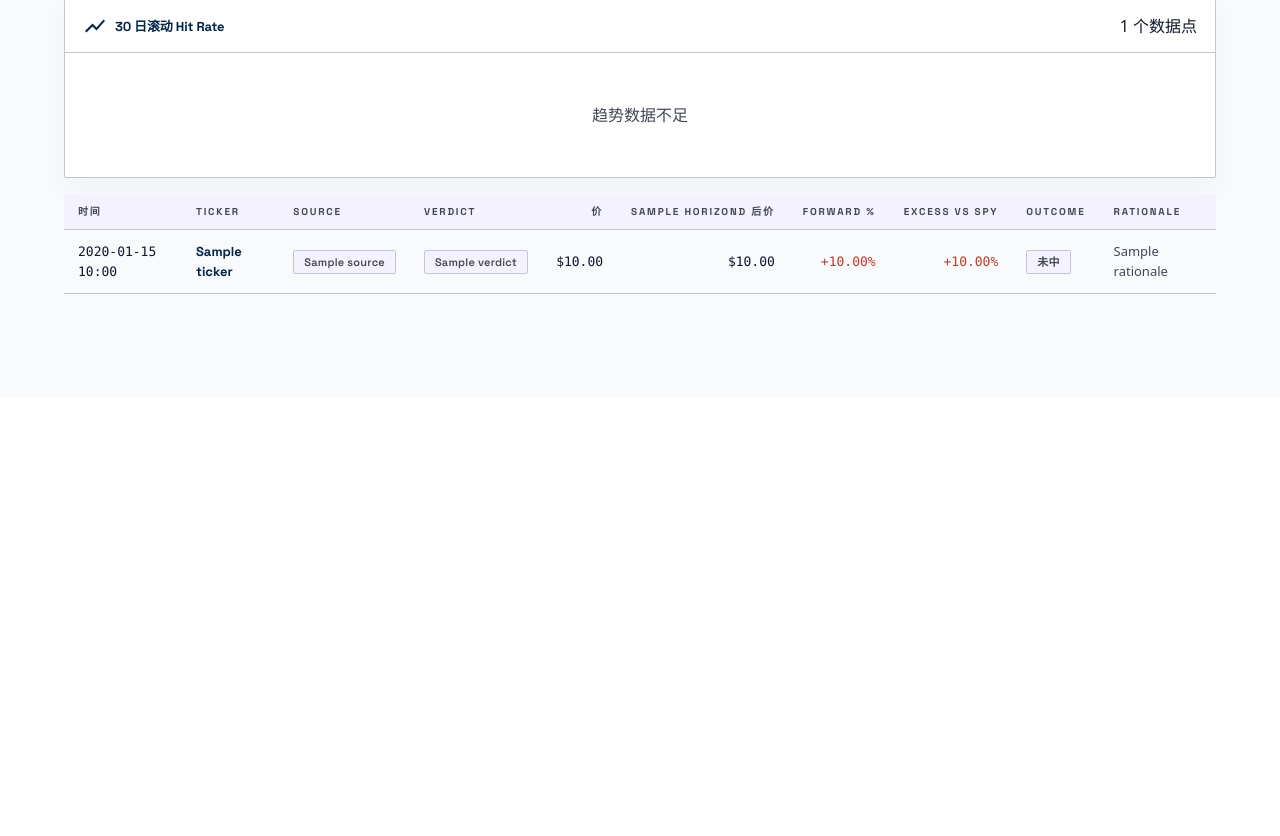
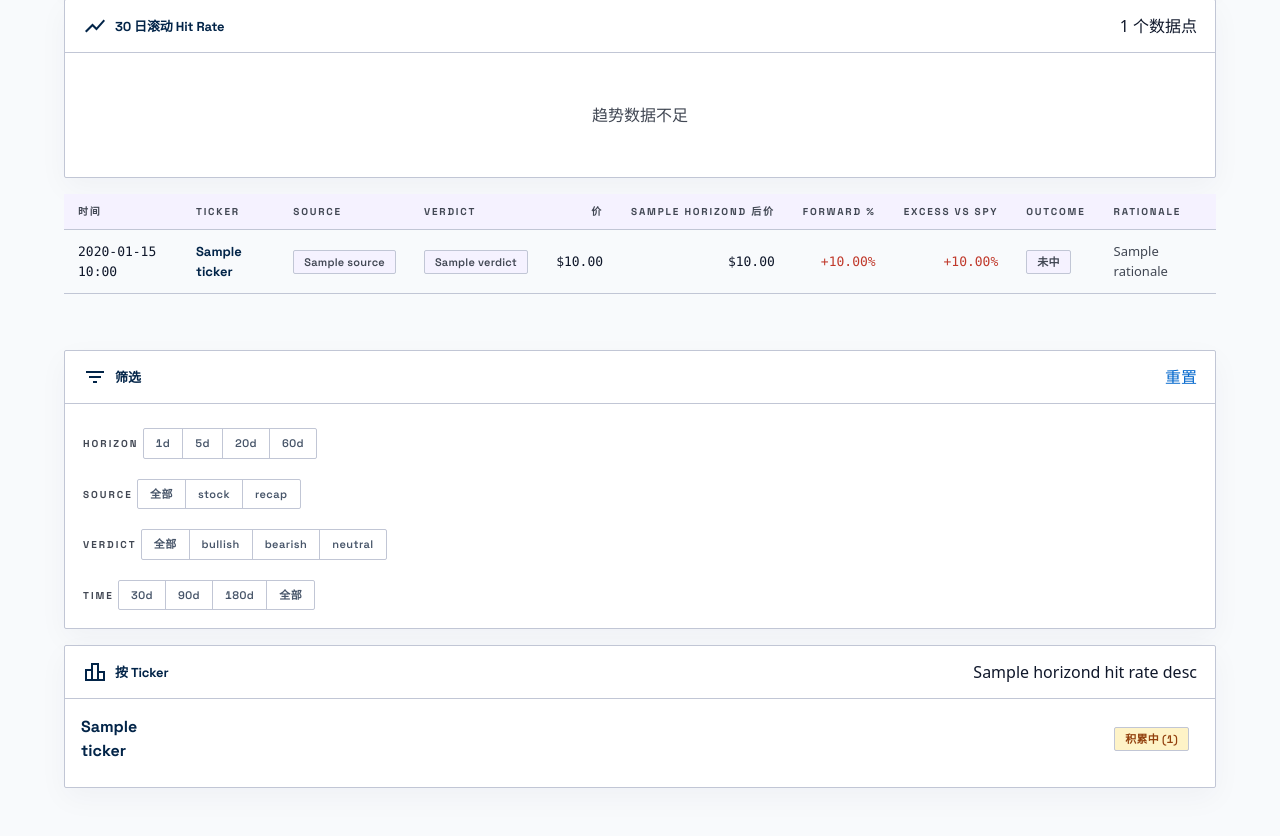
Before and after one commit to divxer/MarketPulse, a FastAPI app: template marketpulse/web/templates/lab_ai_track.html in a window 1280 px wide. Shown: the part 418-1254 px from the top of the page. Before the commit the page ends 712 px from the top, so only its background shows below. Run offline with FastAPI, Linux system fonts and the light colour scheme; the template is opened without the code that fills it: most values are stand-ins (such as "Sample title", 1, 10 or a date in 2020); style sheets or scripts are compiled from the project's sources; parts of the project's set-up code (start-up, migrations or seed data) failed here and were passed over.

Commit message:
feat(lab): filter card + ticker leaderboard partials
Filter form uses chip-style buttons submitting GET; matches /trades
filter pattern. Ticker table links use filters_qs_no_ticker so
clicking a ticker preserves source/verdict/horizon.

Co-Authored-By: Claude Sonnet 4.6 <noreply@anthropic.com>

```diff
--- a/marketpulse/web/templates/lab_ai_track.html
+++ b/marketpulse/web/templates/lab_ai_track.html
@@ -28,12 +28,6 @@
     <aside class="mp-ai-track-rail">
       {% include "partials/ai_track_filter_card.html" ignore missing %}
       {% include "partials/ai_track_ticker_table.html" ignore missing %}
-      {# Fallback: emit ticker slugs so integration tests can assert on them
-         even before the ticker-table partial lands (T15). The partial will
-         render a styled list on top of this hidden block. #}
-      <ul hidden aria-hidden="true" class="mp-ai-track-ticker-list--raw">
-        {% for t in per_ticker %}<li>{{ t.ticker }}</li>{% endfor %}
-      </ul>
     </aside>
   </section>
 {% endif %}
--- /dev/null
+++ b/marketpulse/web/templates/partials/ai_track_filter_card.html
@@ -0,0 +1,54 @@
+<section class="mp-card">
+  <div class="mp-card__head">
+    <span class="mp-card__title">
+      <span class="material-symbols-outlined">filter_list</span>筛选
+    </span>
+    <a href="/lab/ai-track" class="mp-card__sub" style="color:var(--ns-primary);">重置</a>
+  </div>
+  <form method="get" action="/lab/ai-track" class="mp-card__body" style="display:flex; flex-direction:column; gap:14px;">
+
+    <div>
+      <span class="mp-eyebrow">Horizon</span>
+      <div class="mp-seg" style="margin-top:6px;">
+        {% for h in [1, 5, 20, 60] %}
+          <button type="submit" name="horizon" value="{{ h }}"
+                  class="{% if filters.horizon == h %}is-active{% endif %}">{{ h }}d</button>
+        {% endfor %}
+      </div>
+    </div>
+
+    <div>
+      <span class="mp-eyebrow">Source</span>
+      <div class="mp-seg" style="margin-top:6px;">
+        <button type="submit" name="source" value="" class="{% if not filters.source %}is-active{% endif %}">全部</button>
+        <button type="submit" name="source" value="stock_analysis" class="{% if filters.source == 'stock_analysis' %}is-active{% endif %}">stock</button>
+        <button type="submit" name="source" value="recap" class="{% if filters.source == 'recap' %}is-active{% endif %}">recap</button>
+      </div>
+    </div>
+
+    <div>
+      <span class="mp-eyebrow">Verdict</span>
+      <div class="mp-seg" style="margin-top:6px;">
+        <button type="submit" name="verdict" value="" class="{% if not filters.verdict %}is-active{% endif %}">全部</button>
+        <button type="submit" name="verdict" value="bullish" class="{% if filters.verdict == 'bullish' %}is-active{% endif %}">bullish</button>
+        <button type="submit" name="verdict" value="bearish" class="{% if filters.verdict == 'bearish' %}is-active{% endif %}">bearish</button>
+        <button type="submit" name="verdict" value="neutral" class="{% if filters.verdict == 'neutral' %}is-active{% endif %}">neutral</button>
+      </div>
+    </div>
+
+    <div>
+      <span class="mp-eyebrow">Time</span>
+      <div class="mp-seg" style="margin-top:6px;">
+        <button type="submit" name="since_days" value="30" class="{% if filters.since_days == 30 %}is-active{% endif %}">30d</button>
+        <button type="submit" name="since_days" value="90" class="{% if filters.since_days == 90 %}is-active{% endif %}">90d</button>
+        <button type="submit" name="since_days" value="180" class="{% if filters.since_days == 180 %}is-active{% endif %}">180d</button>
+        <button type="submit" name="since_days" value="all" class="{% if filters.since_days == 'all' %}is-active{% endif %}">全部</button>
+      </div>
+    </div>
+
+    {# Preserve ticker filter if set #}
+    {% if filters.ticker %}
+      <input type="hidden" name="ticker" value="{{ filters.ticker }}" />
+    {% endif %}
+  </form>
+</section>
--- /dev/null
+++ b/marketpulse/web/templates/partials/ai_track_ticker_table.html
@@ -0,0 +1,29 @@
+<section class="mp-card">
+  <div class="mp-card__head">
+    <span class="mp-card__title">
+      <span class="material-symbols-outlined">leaderboard</span>按 Ticker
+    </span>
+    <span class="mp-card__sub">{{ filters.horizon }}d hit rate desc</span>
+  </div>
+  <ul class="mp-ai-track-ticker-list">
+    {% for t in per_ticker %}
+      <li>
+        <a href="?{{ filters_qs_no_ticker }}{% if filters_qs_no_ticker %}&{% endif %}ticker={{ t.ticker }}"
+           class="mp-ticker-link">{{ t.ticker }}</a>
+        {% if t.n_total < 5 %}
+          <span class="mp-chip mp-chip--pending" style="margin-left:auto;">
+            积累中 ({{ t.n_total }})
+          </span>
+        {% else %}
+          <span class="mono tnum" style="margin-left:auto;">
+            {{ "{:.0f}%".format(t.hit_rate * 100) }}
+          </span>
+          <small class="muted">{{ t.n_hits }}/{{ t.n_total }}</small>
+        {% endif %}
+      </li>
+    {% endfor %}
+    {% if not per_ticker %}
+      <li class="muted" style="padding:16px; text-align:center;">暂无 ticker 数据</li>
+    {% endif %}
+  </ul>
+</section>
```
Also changed, not shown: tests/web/test_lab_ai_track.py (+33 -1 lines).
